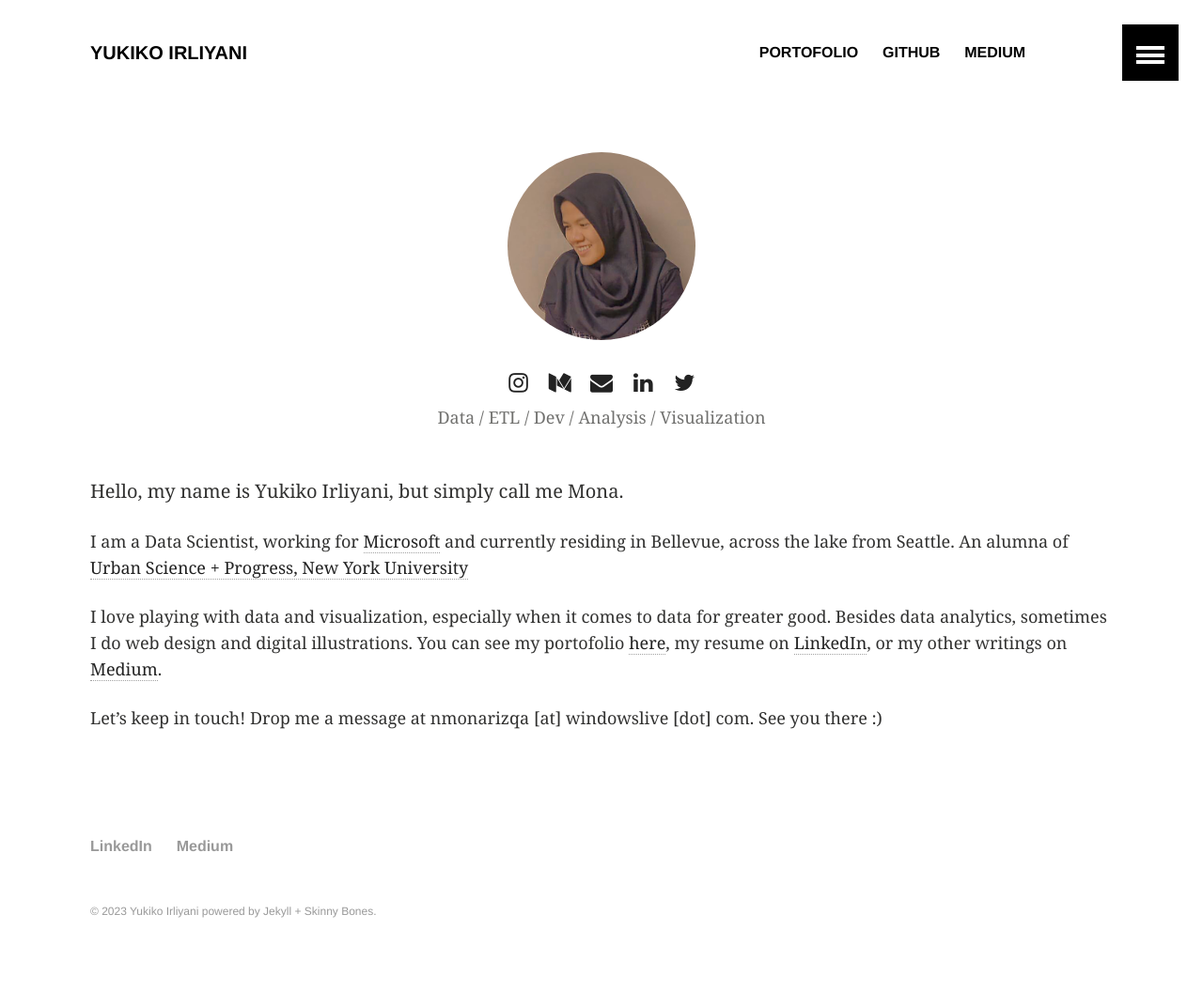
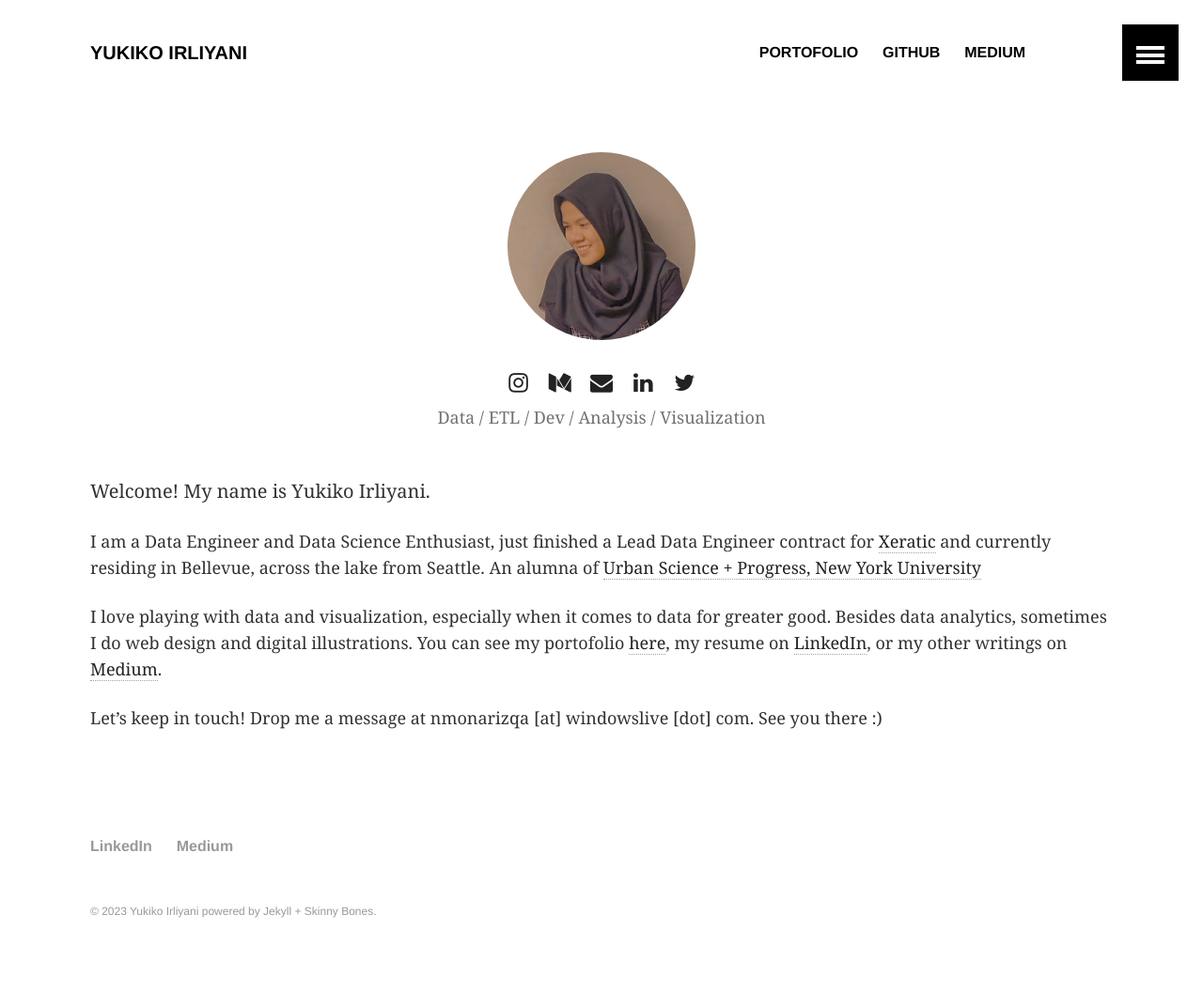
Before and after one commit to yukikoirlyn/yukikoirlyn.github.io, a Jekyll site: the page built from index.md, in a window 1280 px wide. Shown: the whole page at 94% size. Built offline with Jekyll 4.4.1, drawn with Linux system fonts in a browser that asks for light colours; nearby versions of some CDN libraries; library files that are not in the unit come from our copies.

Commit message:
Update index.md

```diff
--- a/index.md
+++ b/index.md
@@ -4,9 +4,9 @@ permalink: /
 title: ""
 ---
 
-Hello, my name is Yukiko Irliyani, but simply call me Mona.
+Welcome! My name is Yukiko Irliyani.
 
-I am a Data Scientist, working for [Microsoft](https://twitter.com/msftsecurity) and currently residing in Bellevue, across the lake from Seattle. An alumna of [Urban Science + Progress, New York University](https://twitter.com/NYU_CUSP)
+I am a Data Engineer and Data Science Enthusiast, just finished a Lead Data Engineer contract for [Xeratic](https://www.linkedin.com/company/xeratic/mycompany/) and currently residing in Bellevue, across the lake from Seattle. An alumna of [Urban Science + Progress, New York University](https://twitter.com/NYU_CUSP)
 
 I love playing with data and visualization, especially when it comes to data for greater good. Besides data analytics, sometimes I do web design and digital illustrations. You can see my portofolio [here](/portofolio/), my resume on [LinkedIn](https://www.linkedin.com/in/nmonarizqa), or my other writings on [Medium](https://medium.com/@nmonarizqa).
 
```
